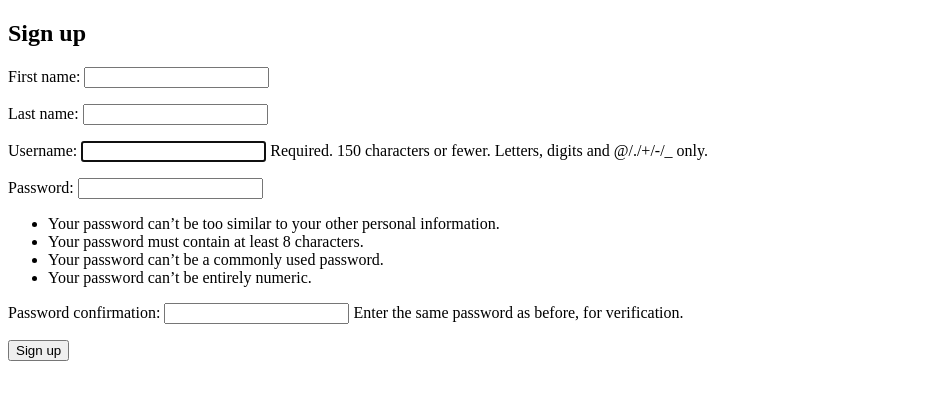
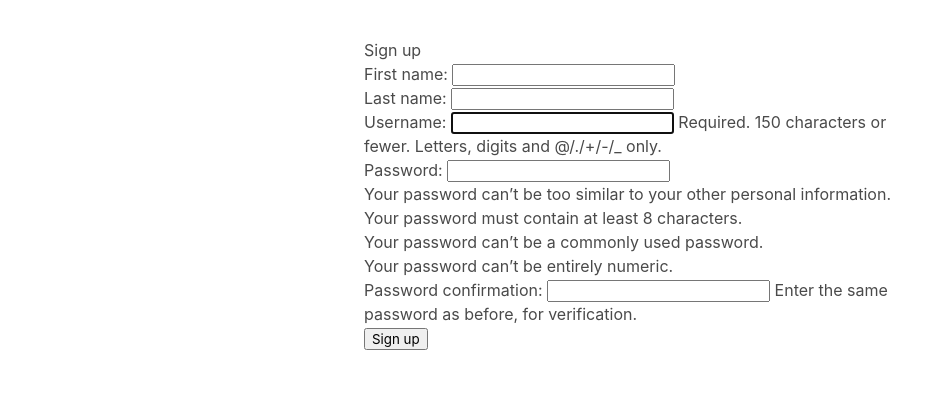
Before and after one commit to karthikmacherla/roomatesearch, a Django app: page /main/signup/ in a window 1280 px wide. Shown: the top 400 px of the page, without its empty margins (0-945 px from the left). Run offline with Django 3.2, Linux system fonts and the light colour scheme; some libraries are stand-ins or nearby versions.

Commit message:
added bulma to project, made some preliminary design changes

```diff
--- a/main/views.py
+++ b/main/views.py
@@ -33,7 +33,7 @@ def roommate_survey(request):
             tmp = form.save(commit = False)
             tmp.user = request.user
             tmp.save()
-            return redirect('home')
+            return redirect('/')
     # otherwise, it's a get request so get the form
     user = request.user
     form = RoommateSurveyForm
--- a/templates/base.html
+++ b/templates/base.html
@@ -1,9 +1,24 @@
 <!-- templates/base.html -->
+{% load static %}
 <!DOCTYPE html>
 <html>
 <head>
   <meta charset="utf-8">
   <title>{% block title %}Roommate Search{% endblock %}</title>
+  <link rel="stylesheet" href="https://cdnjs.cloudflare.com/ajax/libs/bulma/0.7.4/css/bulma.min.css">
+    <script defer src="https://use.fontawesome.com/releases/v5.3.1/js/all.js"></script>
+
+    <style type = text/css>
+      .margin-top-40-percent {
+        margin-top: 40vh
+      }
+    </style>
+
+    <style type = text/css>
+      .padding {
+        padding: 50px
+      }
+    </style>
 </head>
 <body>
   <main>
--- a/templates/registration/login.html
+++ b/templates/registration/login.html
@@ -4,10 +4,12 @@
 {% block title %}Login{% endblock %}
 
 {% block content %}
+<div class="has-text-centered margin-top-40-percent">
   <h2>Login</h2>
   <form method="post">
     {% csrf_token %}
     {{ form.as_p }}
     <button type="submit">Login</button>
   </form>
+</div>
 {% endblock %}
--- a/templates/signup.html
+++ b/templates/signup.html
@@ -4,10 +4,14 @@
 {% block title %}Sign Up{% endblock %}
 
 {% block content %}
+<div class="columns is-centered">
+<div class="padding column is-half ">
 <h2>Sign up</h2>
 <form method="post">
   {% csrf_token %}
   {{ form.as_p }}
   <button type="submit">Sign up</button>
 </form>
+</div>
+</div>
 {% endblock %}
```
Also changed, not shown: templates/landing.html (+9 -8 lines), db.sqlite3. Lines whose indentation alone changed are shown as unchanged.
